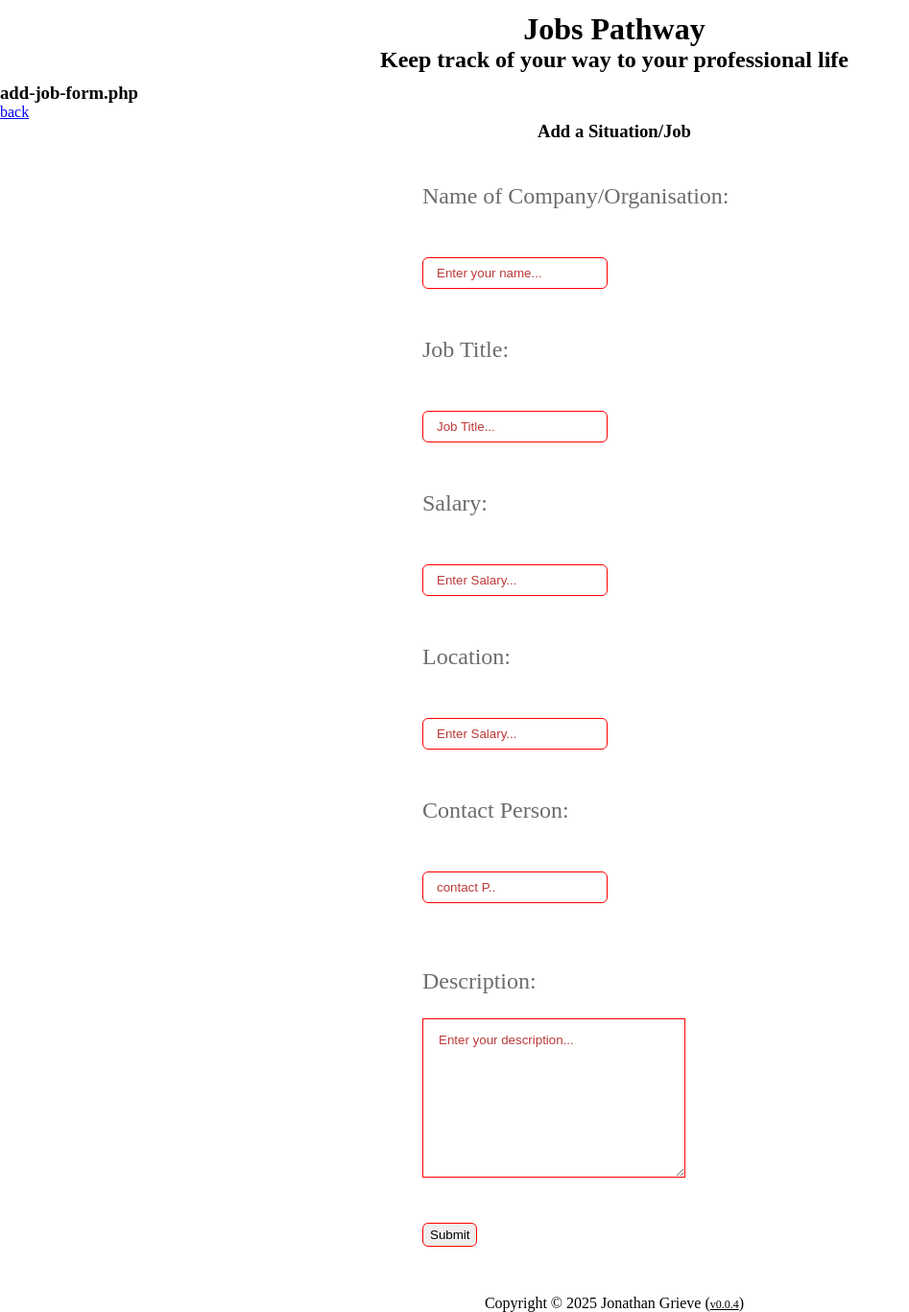
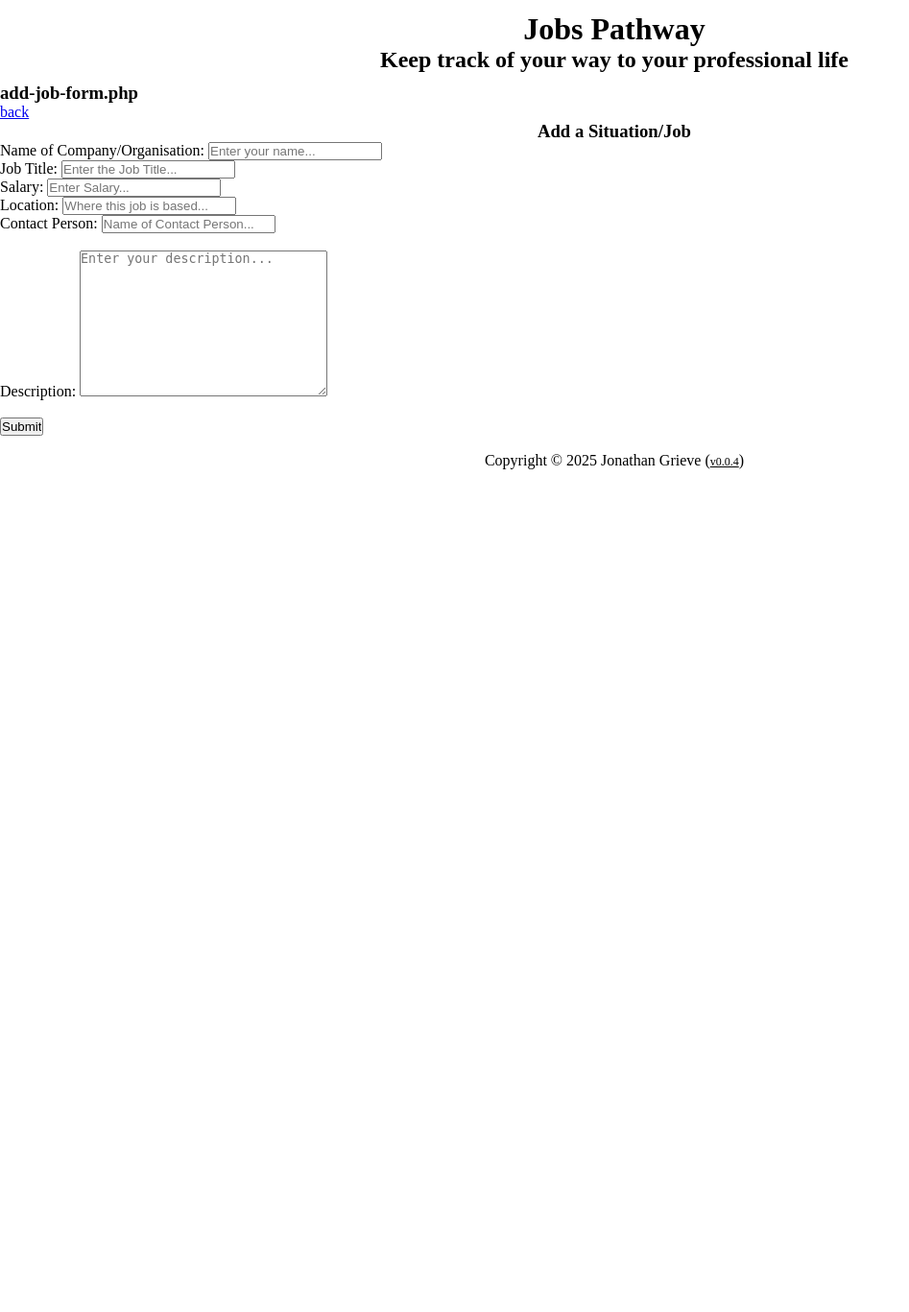
Before and after one commit to jg-digital-media/jgdm_jobs_pathway, a PHP site: page /add-job-form.php in a window 1280 px wide. Shown: the whole page at 96% size, without its empty margins (0-947 px from the left). After the commit the page ends 489 px from the top, so only its background shows below. Run offline with PHP 8.4, Linux system fonts and the light colour scheme.

Commit message:
modify placeholder text

```diff
--- a/assets/template-parts/add-job.php
+++ b/assets/template-parts/add-job.php
@@ -4,14 +4,14 @@
 
     <h3>Add a Situation/Job</h3>
 
-    <form name="main_form_login" action="list.php" method="post" id="" class="form form---login">
+    <form name="main_form_add_job" action="list.php" method="post" id="" class="form form---add--job">
 
         <label for="company_name">Name of Company/Organisation: </label>
         <input type="text" name="company_name" class="login---input" id="company_name" placeholder="Enter your name...">
 
         <br>
         <label for="job_title">Job Title: </label>
-        <input type="text" name="job_title" class="login---input" id="job_title" placeholder="Job Title...">
+        <input type="text" name="job_title" class="login---input" id="job_title" placeholder="Enter the Job Title...">
 
         <br>
         <label for="salary">Salary: </label>
@@ -19,11 +19,11 @@
 
         <br>
         <label for="location">Location: </label>
-        <input type="text" name="location" class="login---input" id="location" placeholder="Enter Salary...">
+        <input type="text" name="location" class="login---input" id="location" placeholder="Where this job is based...">
 
         <br>
         <label for="contact_person">Contact Person: </label>
-        <input type="contact_person"  name="contact_person" id="contact_person" class="login---input" placeholder="contact P..">
+        <input type="contact_person"  name="contact_person" id="contact_person" class="login---input" placeholder="Name of Contact Person...">
 
         <br><br>
 
```
